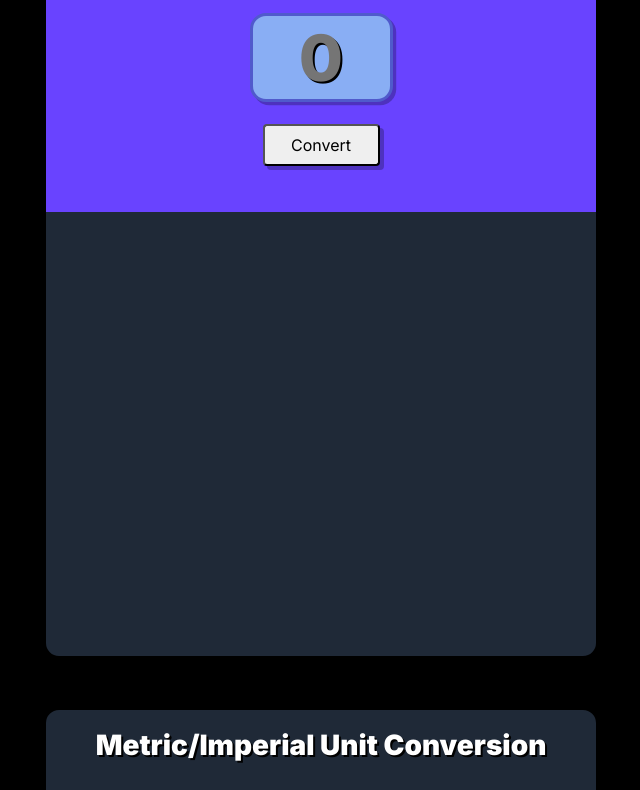
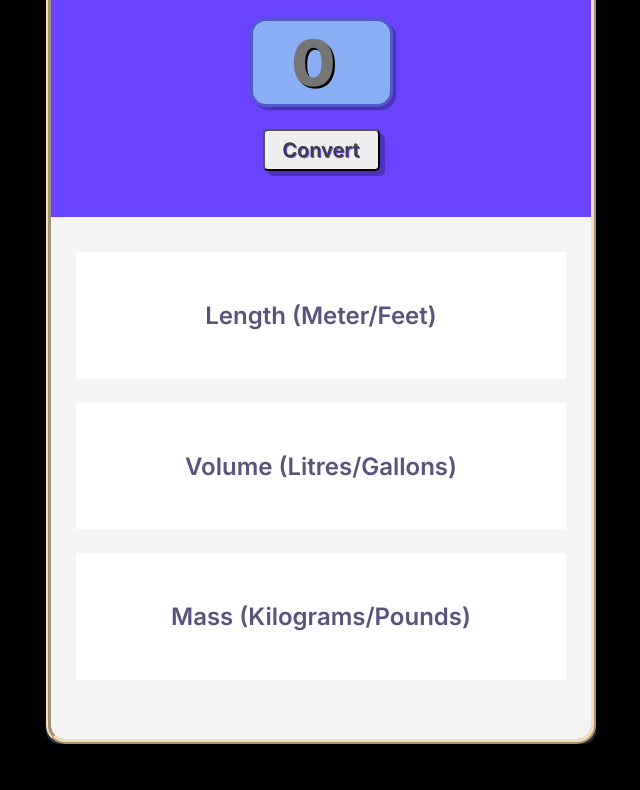
Before and after one commit to ricisonthelake/unit-converter, a plain HTML site: page index.html in a window 1280 px wide. Shown: the part 124-914 px from the top of the page, without its empty margins (319-959 px from the left). Drawn offline with nearby package versions, Linux system fonts and the light colour scheme.

Commit message:
early Commit

```diff
--- a/css/index.css
+++ b/css/index.css
@@ -11,7 +11,7 @@ body {
 .container {
     width: 90%;
     max-width: 550px;
-    height: 729px;
+    height: auto;
     margin: 3em auto;
     background-color: #1F2937;
     border: 3px solid black;
@@ -26,6 +26,15 @@ header {
     align-items: center;
     height: 285px;
     background-color: #6943FF;
+    color: #ffffff;
+    text-align: center;
+    border-top: 5px ridge #f5deb3;
+    border-left: 5px ridge #f5deb3;
+    border-right: 5px ridge #f5deb3;
+    border-top-right-radius: 3.5%;
+    border-top-left-radius: 3.5%;
+
+
 }
 
 h1 {
@@ -55,5 +64,37 @@ h1 {
     height: 42px;
     border-radius: 0.25em;
     box-shadow: 0.25em 0.25em #00000041;
+    color: #3d3d3d;
+    font-size: 1.25rem;
+    font-weight: 600;
+    text-shadow: 1px 1px #6943FF;
 
 }
+
+main {
+    padding: 35px 25px;
+    background-color: #f4f4f4;
+    border-bottom: 5px ridge #f5deb3;
+    border-left: 5px ridge #f5deb3;
+    border-right: 5px ridge #f5deb3;
+    border-bottom-right-radius: 3.5%;
+    border-bottom-left-radius: 3.5%;
+}
+
+.conversion-result {
+    max-width: 550px;
+    height: auto;
+    padding: 30px 20px;
+    margin-bottom: 24px;
+    background-color: #ffffff;
+    text-align: center;
+    font-size: 1.2rem;
+    color: #000;
+}
+
+.conversion-result-heading {
+    margin-bottom: 5px;
+    color: #5a537b;
+    font-size: 1.5rem;
+    font-weight: 600;
+}
--- a/index.html
+++ b/index.html
@@ -16,15 +16,30 @@
     <div class="container">
         <header>
             <h1>Metric/Imperial Unit Conversion</h1>
-            <input type="text" id="number-to-convert" placeholder="0">
+            <input type="number" id="number-to-convert" placeholder="0">
             <button id="convert-button" name="convert-button">Convert</button>
         </header>
 
+        <main>
+            <div class="conversion-result">
+                <h2 class="conversion-result-heading">Length (Meter/Feet)</h2>
+                <p id="converted-length"></p>
+            </div>
+            <div class="conversion-result">
+                <h2 class="conversion-result-heading">Volume (Litres/Gallons)</h2>
+                <p id="converted-volume"></p>
+            </div>
+            <div class="conversion-result">
+                <h2 class="conversion-result-heading">Mass (Kilograms/Pounds)</h2>
+                <p id="converted-mass"></p>
+            </div>
+
+
+        </main>
+
     </div>
-    <div class="container">
-        <h1>Metric/Imperial Unit Conversion</h1>
-    </div>
-    <script src="index.js"></script>
+
+    <script src="js/index.js"></script>
 </body>
 
 </html>
--- a/js/index.js
+++ b/js/index.js
@@ -1,6 +1,26 @@
 const meterToFeet = 3.281
 const litreToGallon = 0.264
-const lilogramToPound = 2.204
-const convertBtn = document.getElementById("convert-btn")
+const kilogramToPound = 2.204
+const convertBtn = document.getElementById("convert-button")
 let numberToConvertEl = document.getElementById("number-to-convert")
-let
+let convertedLengthEl = document.getElementById("converted-length")
+let convertedVolumeEl = document.getElementById("converted-volume")
+let convertedMassEl = document.getElementById("converted-mass")
+
+
+convertBtn.addEventListener("click", function () {
+
+    let baseValue = numberToConvertEl.value
+    numberToConvertEl.value = ""
+
+
+    convertedLengthEl.innerHTML = `${baseValue} meter = ${(baseValue * meterToFeet).toFixed(3)} feet | ${baseValue} feet = ${(baseValue / meterToFeet).toFixed(3)} meters`
+
+    convertedVolumeEl.innerHTML = `${baseValue} litres = ${(baseValue * litreToGallon).toFixed(3)} gallons | ${baseValue} gallons = ${(baseValue / litreToGallon).toFixed(3)} litres`
+
+    convertedMassEl.innerHTML = `${baseValue} kilos = ${(baseValue * kilogramToPound).toFixed(3)} pounds | ${baseValue} pounds = ${(baseValue / kilogramToPound).toFixed(3)} kilos`
+
+
+
+
+})
```
Also changed, not shown: 1 other file.
